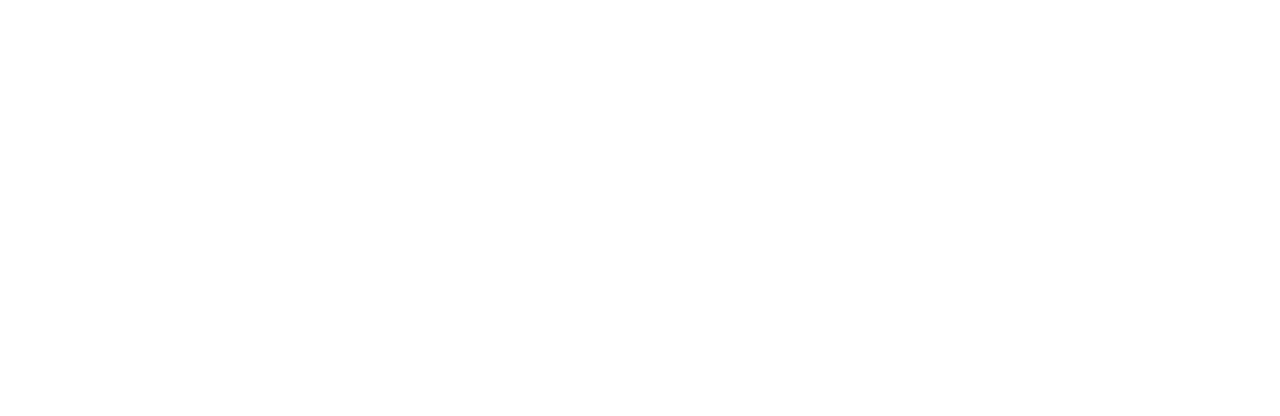
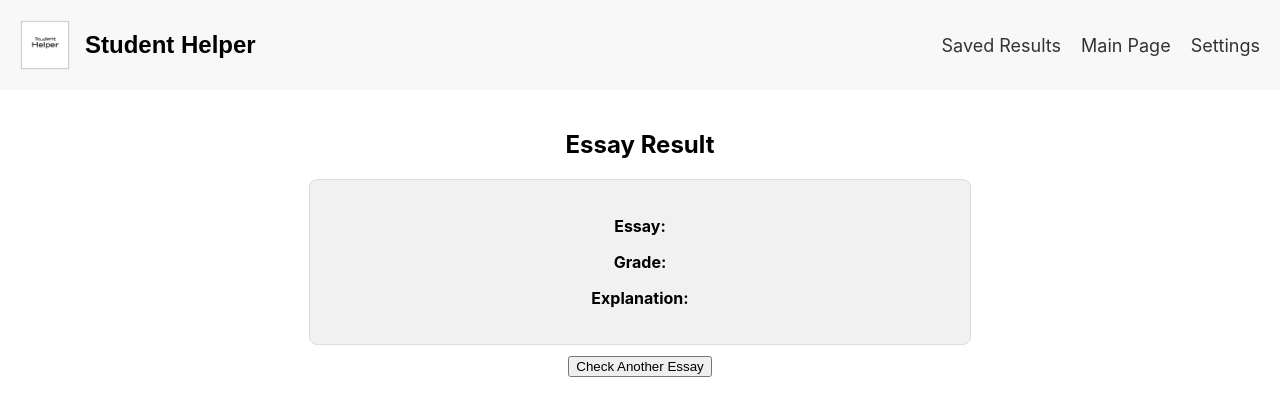
Before and after one commit to ViktorKobylka/Student-Helper, a React (Create React App) app: page /essayResult in a window 1280 px wide. Before the commit this address had no page. Shown: the top 416 px of the page. Built offline with nearby package versions, Linux system fonts and the light colour scheme.

Commit message:
created essayResultPage and better grading system

```diff
--- a/src/App.js
+++ b/src/App.js
@@ -5,6 +5,7 @@ import LandingPage from './components/landingPage';
 import MainPage from './components/mainPage';
 import SavedResponsesPage from './components/savedResponsesPage';
 import EssayPage from './components/essayPage';
+import EssayResultPage from './components/essayResultPage';
 
 function App() {
   return (
@@ -14,6 +15,7 @@ function App() {
       <Route path="/mainPage" element={<MainPage />} />
       <Route path="/saved" element={<SavedResponsesPage />} />
       <Route path="/essay" element={<EssayPage />} />
+      <Route path="/essayResult" element={<EssayResultPage />} />
     </Routes>
   </Router>
   );
--- a/src/components/essayPage.js
+++ b/src/components/essayPage.js
@@ -1,34 +1,68 @@
-import { useState } from "react";
+import { useEffect, useState } from "react";
 import axios from "axios";
+import { useNavigate } from "react-router-dom";
 import logotype from "../styles/images/logotype.jpg";
 
 const EssayPage = () => {
   const [essayText, setEssayText] = useState("");
-  const [gradeResult, setGradeResult] = useState("");
+  const [error, setStatus] = useState("");
+  const [loadingStatus, setLoadingStatus] = useState("");
+  const navigate = useNavigate();
+
+  useEffect(() => {
+    if (essayText.trim() === "") {
+      setStatus("");
+    }
+  }, [essayText]);
 
   const handleGrade = async () => {
     const wordCount = essayText.trim().split(/\s+/).length;
 
     if (wordCount < 100 || wordCount > 500) {
-      setGradeResult("Essay must be between 100 and 500 words");
+      setStatus("Essay must be between 100 and 500 words");
       return;
     }
 
     try {
-      setGradeResult("Grading essay...");
+      setLoadingStatus("Grading essay...");
 
       const res = await axios.post("http://localhost:5000/api/chat", {
-        prompt: `Grade this essay from 0 to 100 and explain the grade: \n\n"${essayText}"`
+        prompt:`You are an essay grading AI. Grade the following essay from 0 to 100 based on: clarity and organization, argument depth and originality,
+         grammar and style, relevance to topic. Return your result strictly in this format: Grade: a number between 0 and 100 \n Explanation: detailed reasoning for the grade.\n\n${essayText}`
       });
+      const message = res.data;
+      //console.log(message);
 
-      setGradeResult(res.data);
+      const gradeMatch = message.match(/Grade:\s*"?(.*?)"?\s*(?:\n|$)/i);
+      const explanationMatch = message.match(/Explanation:\s*"?(.*?)"?\s*(?:\n|$)/i);
+      const grade = gradeMatch ? gradeMatch[1].trim() : "0";
+      const explanation = explanationMatch ? explanationMatch[1].trim() : "No explanation provide.";
+      const essayName = await suggestEssayName();
+
+      navigate("/essayResult", {
+        state: {
+          essayName,
+          grade,
+          explanation
+        }
+      });
     } catch (error) {
       console.error("Error grading essay:", error);
-      setGradeResult("Error: Unable to grade essay.");
+      setStatus("Error: Unable to grade essay.");
     }
   };
 
+  const suggestEssayName =  async () => {
+    const res = await axios.post("http://localhost:5000/api/chat", {
+      prompt:`You are an essay grading AI. Create a title for essay using up to 5 words. Return your result strictly in this format: Name: your generated title\n\n${essayText}`
+    });
+    const message = res.data;
+    //console.log(message);
+    const nameMatch = message.match(/Name:\s*"?(.*?)"?\s*(?:\n|$)/i);
+    const essayName = nameMatch ? nameMatch[1].trim() : "Unnamed Essay";
 
+    return essayName;
+  };
 
     return (
         <div>
@@ -49,14 +83,14 @@ const EssayPage = () => {
                 <input
                   type="text"
                   value={essayText}
-                  onChange={(e) => setEssayText(e.target.value)} //update state when user types
+                  onChange={(e) => setEssayText(e.target.value)}
                   placeholder="Write your essay here"
                 />
                 <button onClick={handleGrade}>Grade</button>
-              </div>
-
-              <div className="response-card">
-                <p>{gradeResult}</p>
+                {loadingStatus && <p>{loadingStatus}</p>}
+                <div className="error">
+                  {error && <p style={{ color: "red" }}>{error}</p>}
+                </div>
               </div>
           </div>
         </div>
--- /dev/null
+++ b/src/components/essayResultPage.js
@@ -0,0 +1,39 @@
+import { useLocation, useNavigate } from "react-router-dom";
+import logotype from "../styles/images/logotype.jpg";
+import "../styles/MainPage.css";
+
+const EssayResultPage = () => {
+  const location = useLocation();
+  const navigate = useNavigate();
+  const { essayName, grade, explanation } = location.state || {};
+
+  return (
+    <div>
+      <header className="main-header">
+        <div className="logo-container">
+          <img src={logotype} alt="logotype" />
+          <strong>Student Helper</strong>
+        </div>
+        <nav className="nav-links">
+          <a href="/saved">Saved Results</a>
+          <a href="/mainPage">Main Page</a>
+          <a href="/settings">Settings</a>
+        </nav>
+      </header>
+
+      <div className="main-content">
+        <h2>Essay Result</h2>
+
+        <div className="response-card">
+          <p><strong>Essay:</strong> {essayName}</p>
+          <p><strong>Grade:</strong> {grade}</p>
+          <p><strong>Explanation:</strong> {explanation}</p>
+        </div>
+
+        <button onClick={() => navigate("/essay")}>Check Another Essay</button>
+      </div>
+    </div>
+  );
+};
+
+export default EssayResultPage;
```
Also changed, not shown: 1 other file (tests, documents, lock files or other folders).
